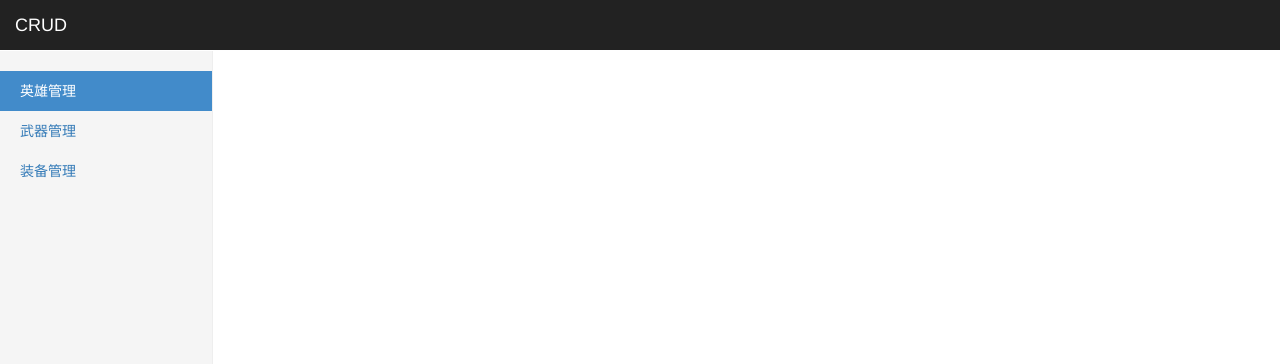
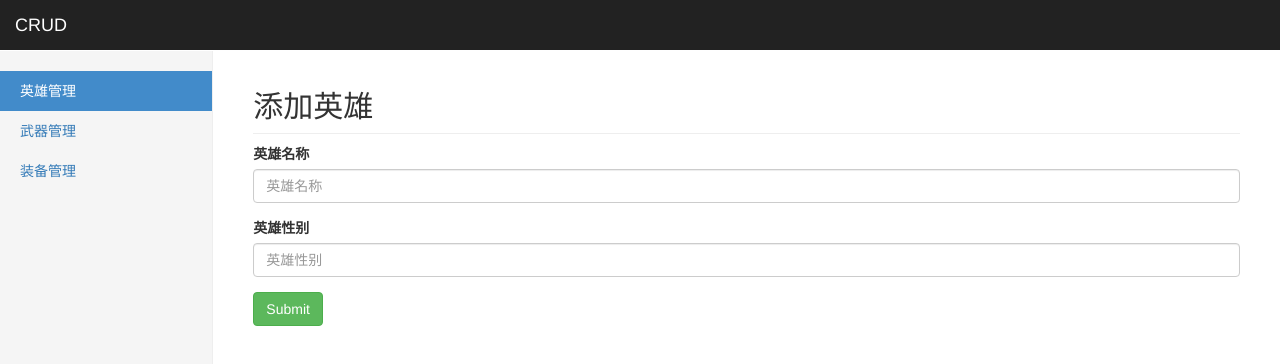
Before and after one commit to goddlts/heroes-demo, a Vue app: page /#/heroes/add in a window 1280 px wide. Shown: the top 364 px of the page. Built offline with nearby package versions, Linux system fonts and the light colour scheme.

Commit message:
添加的静态页面

```diff
--- a/src/router/index.js
+++ b/src/router/index.js
@@ -14,6 +14,11 @@ const routes = [
     path: '/heroes',
     name: 'heroes',
     component: () => import(/* webpackChunkName: "heroes" */ '../views/heroes/List.vue')
+  },
+  {
+    path: '/heroes/add',
+    name: 'heroesadd',
+    component: () => import(/* webpackChunkName: "heroes" */ '../views/heroes/Add.vue')
   },
   {
     path: '/weapons',
--- a/src/views/heroes/Add.vue
+++ b/src/views/heroes/Add.vue
@@ -0,0 +1,26 @@
+<template>
+  <div>
+    <h2 class="sub-header">添加英雄</h2>
+    <form>
+      <div class="form-group">
+        <label for="heroName">英雄名称</label>
+        <input type="text" class="form-control" id="heroName" placeholder="英雄名称">
+      </div>
+      <div class="form-group">
+        <label for="heroSex">英雄性别</label>
+        <input type="text" class="form-control" id="heroSex" placeholder="英雄性别">
+      </div>
+      <button type="submit" class="btn btn-success">Submit</button>
+    </form>
+  </div>
+</template>
+
+<script>
+export default {
+
+}
+</script>
+
+<style>
+
+</style>
--- a/src/views/heroes/List.vue
+++ b/src/views/heroes/List.vue
@@ -1,7 +1,7 @@
 <template>
   <div>
     <h2 class="sub-header">英雄列表</h2>
-    <a class="btn btn-success" href="add.html">Add</a>
+    <router-link class="btn btn-success" to="/heroes/add">Add</router-link>
     <div class="table-responsive">
       <table class="table table-striped">
         <thead>
```
